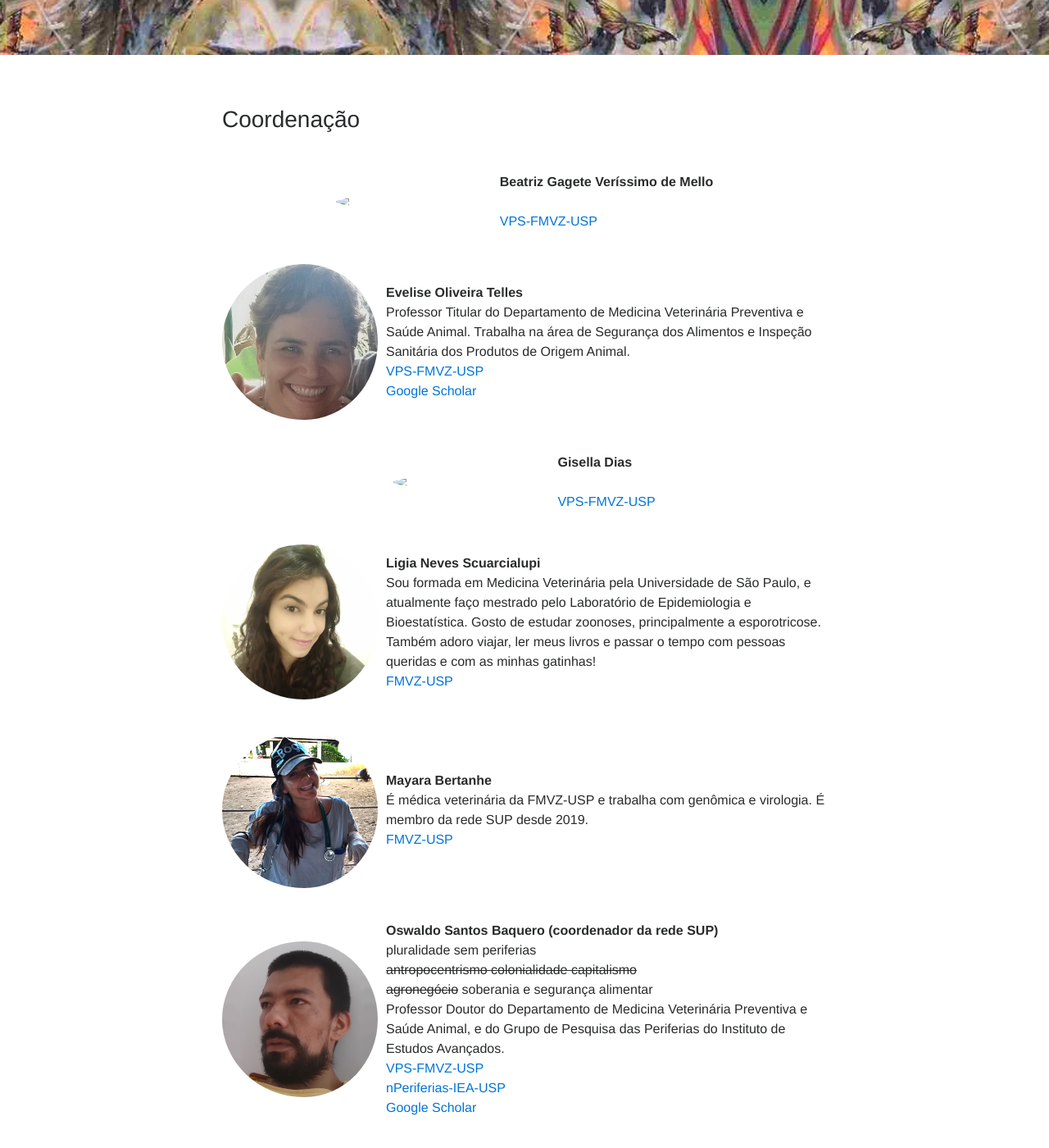
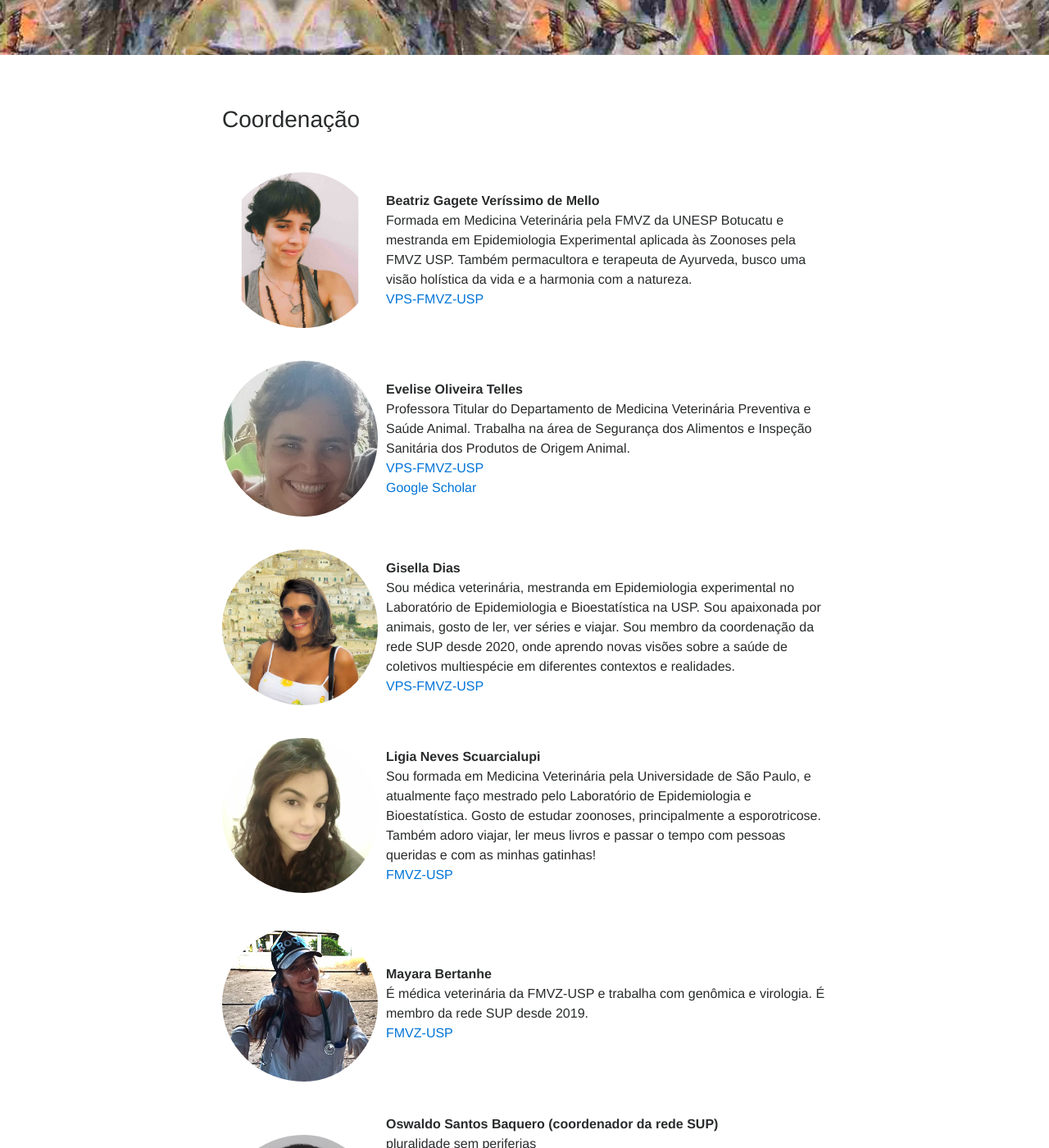
Before and after one commit to oswaldosantos/sup, a Jekyll site: the page built from pt/equipe-pt.md, in a window 1280 px wide and 1400 px high, scrolled down 616 px. Shown: the whole window at 82% size. Built offline with Jekyll 4.4.1, drawn with Linux system fonts in a browser that asks for light colours; nearby versions of some CDN libraries; some web fonts are replaced.

Commit message:
Atualização

```diff
--- a/pt/equipe-pt.md
+++ b/pt/equipe-pt.md
@@ -11,6 +11,7 @@ redirect_from: /equipe-pt
 <img src="{{root}}/assets/pessoas/beatriz.jpg" class="imagem-pessoa" ><br>
 <div>
 <b>Beatriz Gagete Veríssimo de Mello</b><br>
+Formada em Medicina Veterinária pela FMVZ da UNESP Botucatu e mestranda em Epidemiologia Experimental aplicada às Zoonoses pela FMVZ USP. Também permacultora e terapeuta de Ayurveda, busco uma visão holística da vida e a harmonia com a natureza.
 <br>
 <a href="http://vps2.fmvz.usp.br/">VPS-FMVZ-USP</a><br>
 </div>
@@ -21,7 +22,7 @@ redirect_from: /equipe-pt
 <img src="{{root}}/assets/pessoas/evelise.jpg" class="imagem-pessoa" ><br>
 <div>
 <b>Evelise Oliveira Telles</b><br>
-Professor Titular do Departamento de Medicina Veterinária Preventiva e Saúde Animal. Trabalha na área de Segurança dos Alimentos e Inspeção Sanitária dos Produtos de Origem Animal.<br>
+Professora Titular do Departamento de Medicina Veterinária Preventiva e Saúde Animal. Trabalha na área de Segurança dos Alimentos e Inspeção Sanitária dos Produtos de Origem Animal.<br>
 <a href="http://vps2.fmvz.usp.br/">VPS-FMVZ-USP</a><br>
 <a href="https://scholar.google.com.br/citations?user=zYzySFIAAAAJ&hl=en&oi=ao">Google Scholar</a><br>
 </div>
@@ -32,6 +33,7 @@ Professor Titular do Departamento de Medicina Veterinária Preventiva e Saúde A
 <img src="{{root}}/assets/pessoas/gisella.jpg" class="imagem-pessoa" ><br>
 <div>
 <b>Gisella Dias</b><br>
+Sou médica veterinária, mestranda em Epidemiologia experimental no Laboratório de Epidemiologia e Bioestatística na USP. Sou apaixonada por animais, gosto de ler, ver séries e viajar. Sou membro da coordenação da rede SUP desde 2020, onde aprendo novas visões sobre a saúde de coletivos multiespécie em diferentes contextos e realidades.
 <br>
 <a href="http://vps2.fmvz.usp.br/">VPS-FMVZ-USP</a><br>
 </div>
```
Also changed, not shown: assets/pessoas/beatriz.jpg (added), assets/pessoas/gisella.jpg (added).
